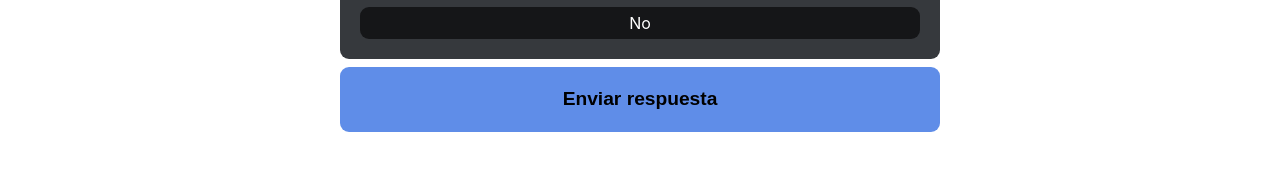
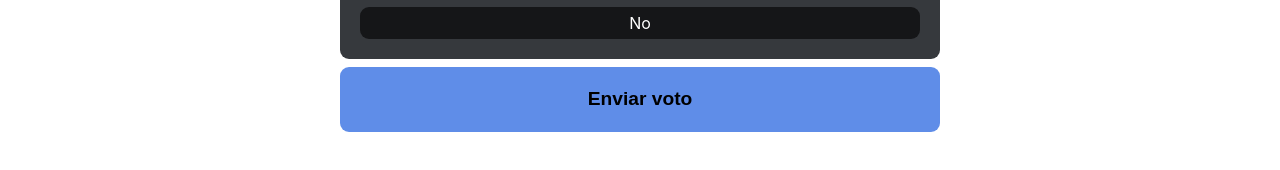
Before and after one commit to jvegax/decide-front, a React (Vite) app: page /votacion/1 in a window 1280 px wide. Shown: the part 314-484 px from the top of the page. Built offline with nearby package versions, Linux system fonts and the light colour scheme.

Commit message:
chore: translation for votings

```diff
--- a/src/components/votingDetails/index.tsx
+++ b/src/components/votingDetails/index.tsx
@@ -1,8 +1,10 @@
 import { FC } from "react";
 import { Container, Description, Title, OptionContainer,Option,QuestionTitle, Button } from "./styles";
 import { Props } from "./types";
+import {useTranslation} from "react-i18next";
 
 const VotingDetails: FC<Props> = ({ votacion }) => {
+  const {t} = useTranslation();
   return (
     <>
 
@@ -16,7 +18,7 @@ const VotingDetails: FC<Props> = ({ votacion }) => {
         ))}
       </OptionContainer>
     </Container>
-    <Button>Enviar respuesta</Button>
+    <Button>{t('submit_vote')}</Button>
     </>
   );
 };
--- a/src/components/votingList/index.tsx
+++ b/src/components/votingList/index.tsx
@@ -2,8 +2,10 @@ import { useState } from "react";
 import useVotaciones from "../../hooks/useVotaciones";
 import VotingCard from "../votingCard";
 import { ListContainer } from "./styles";
+import {useTranslation} from "react-i18next";
 
 const VotingList = () => {
+    const { t } = useTranslation();
   const { votaciones } = useVotaciones();
   const [loading, setLoading] = useState(true);
 
@@ -12,7 +14,7 @@ const VotingList = () => {
 
   return (
     <>
-      <h1>Listado de votaciones</h1>
+      <h1>{t('voting_lists')}</h1>
       <ListContainer>{loading && handleRenderVotaciones()}</ListContainer>
     </>
   );
--- a/src/i18n/languages/en-US.ts
+++ b/src/i18n/languages/en-US.ts
@@ -18,6 +18,8 @@ const dictionary = {
   enter_your_password_again: 'Enter your password again',
   user_created_successfully: 'User created successfully',
   some_error_occurred: 'Some error occurred',
+  submit_vote: 'Submit vote',
+  voting_lists: 'Voting lists',
 };
 
 export default dictionary;
--- a/src/i18n/languages/es-ES.ts
+++ b/src/i18n/languages/es-ES.ts
@@ -20,6 +20,8 @@ const dictionary: Dictionary = {
     enter_your_password_again: 'Introduce tu contraseña de nuevo',
     user_created_successfully: 'Usuario creado correctamente',
     some_error_occurred: 'Ha ocurrido algún error',
+    submit_vote: 'Enviar voto',
+    voting_lists: 'Listado de votaciones',
 };
 
 export default dictionary;
```
